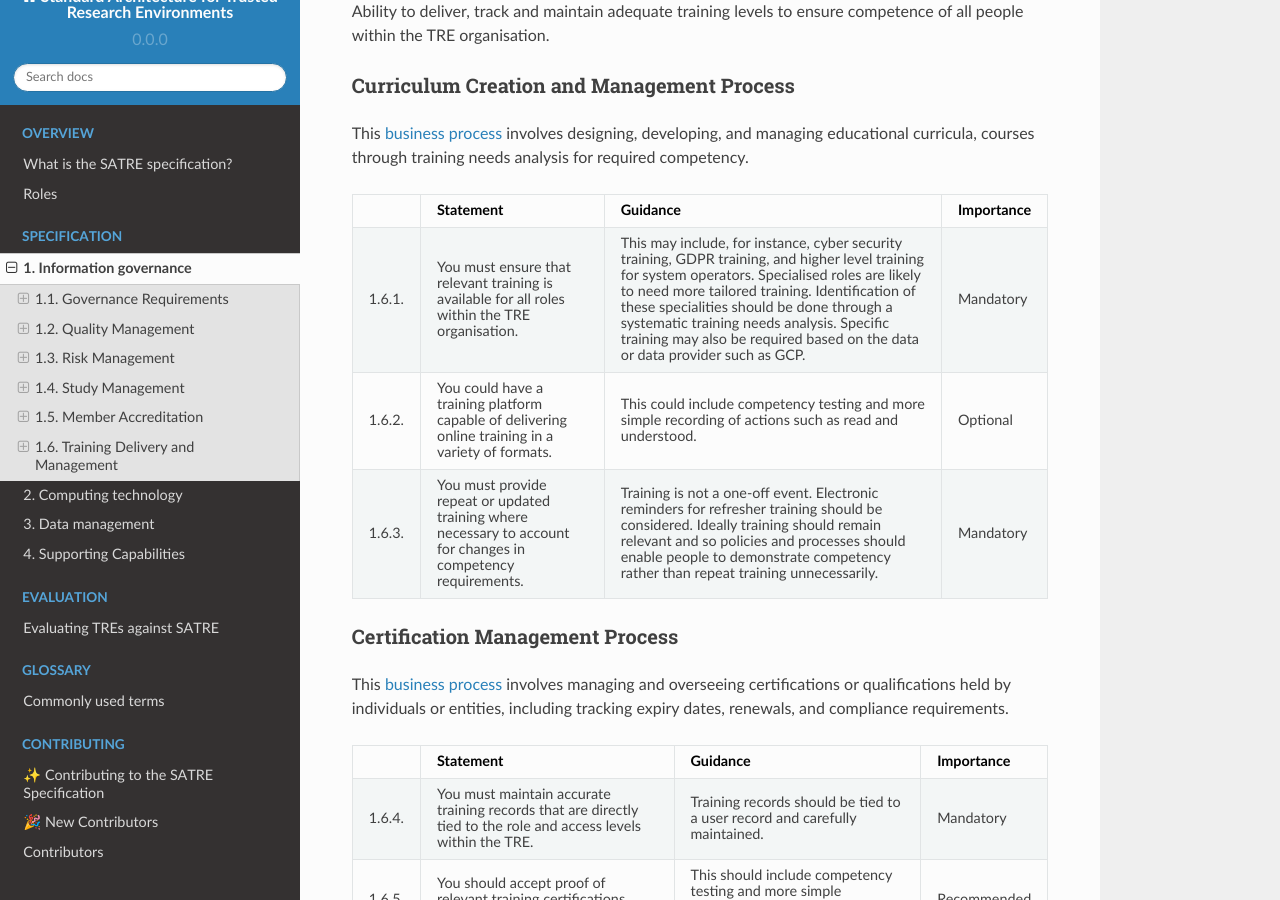
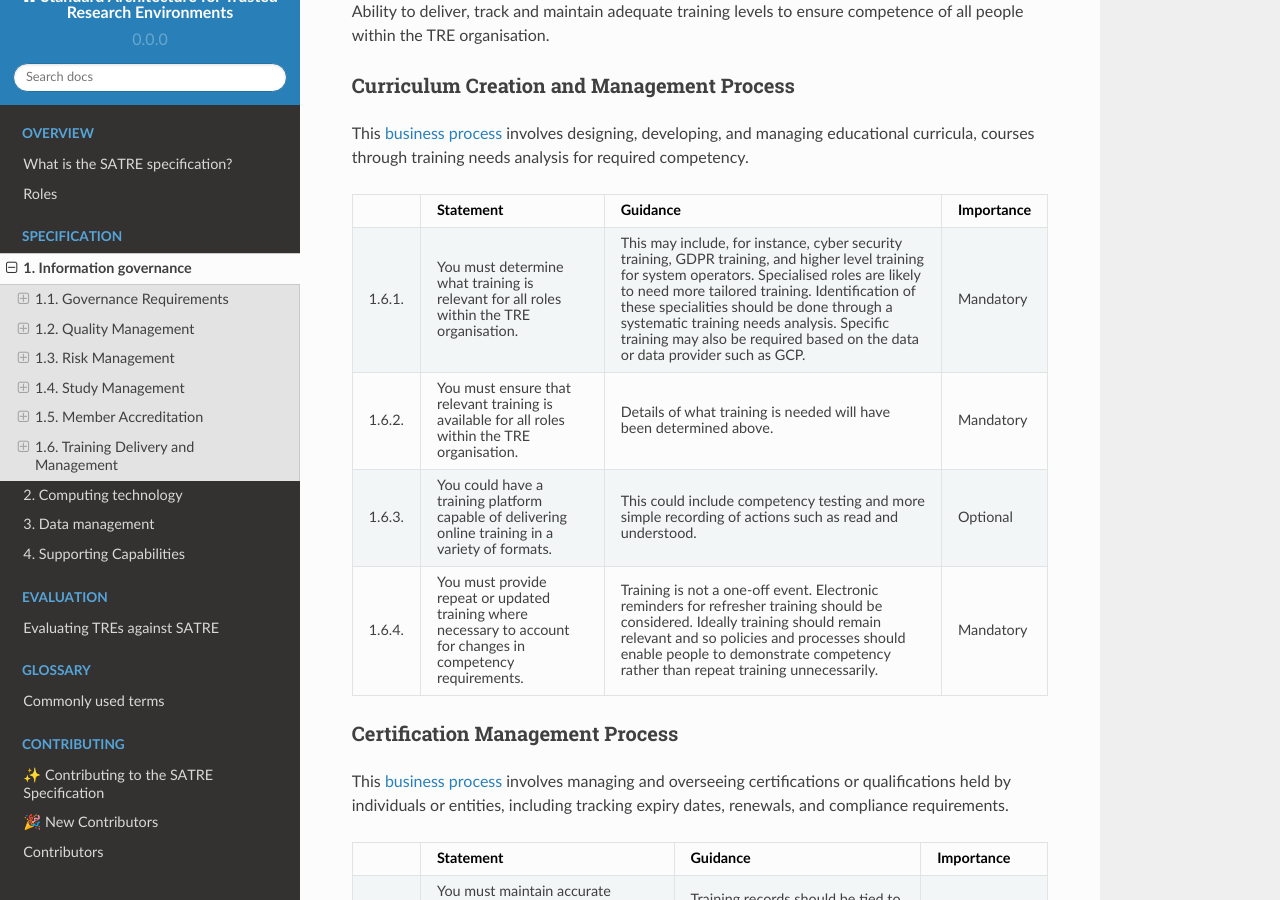
Before and after one commit to sa-tre/satre-specification, a Sphinx documentation site: the page built from docs/source/pillars/information_governance.md, in a window 1280 px wide and 900 px high, scrolled down 9359 px. Built offline with Sphinx 7.4.7 and the Read the Docs theme 2.0.0, drawn with Linux system fonts in a browser that asks for light colours.

Commit message:
deterin training needs

```diff
--- a/docs/source/pillars/information_governance.md
+++ b/docs/source/pillars/information_governance.md
@@ -545,17 +545,18 @@ This {term}`business process <business process>` involves designing, developing,
   - Guidance
   - Importance
 * - 1.6.1.
-  - You must ensure that relevant training is available for all roles within the TRE organisation.
-  - This may include, for instance, cyber security training, GDPR training, and higher level training for system operators.
-    Specialised roles are likely to need more tailored training.
-    Identification of these specialities should be done through a systematic training needs analysis.
-    Specific training may also be required based on the data or data provider such as GCP.
+  - You must determine what training is relevant for all roles within the TRE organisation.
+  - This may include, for instance, cyber security training, GDPR training, and higher level training for system operators. Specialised roles are likely to need more tailored training. Identification of these specialities should be done through a systematic training needs analysis. Specific training may also be required based on the data or data provider such as GCP.
   - Mandatory
 * - 1.6.2.
+  - You must ensure that relevant training is available for all roles within the TRE organisation.
+  - Details of what training is needed will have been determined above.
+  - Mandatory
+* - 1.6.3.
   - You could have a training platform capable of delivering online training in a variety of formats.
   - This could include competency testing and more simple recording of actions such as read and understood.
   - Optional
-* - 1.6.3.
+* - 1.6.4.
   - You must provide repeat or updated training where necessary to account for changes in competency requirements.
   - Training is not a one-off event.
     Electronic reminders for refresher training should be considered.
```
